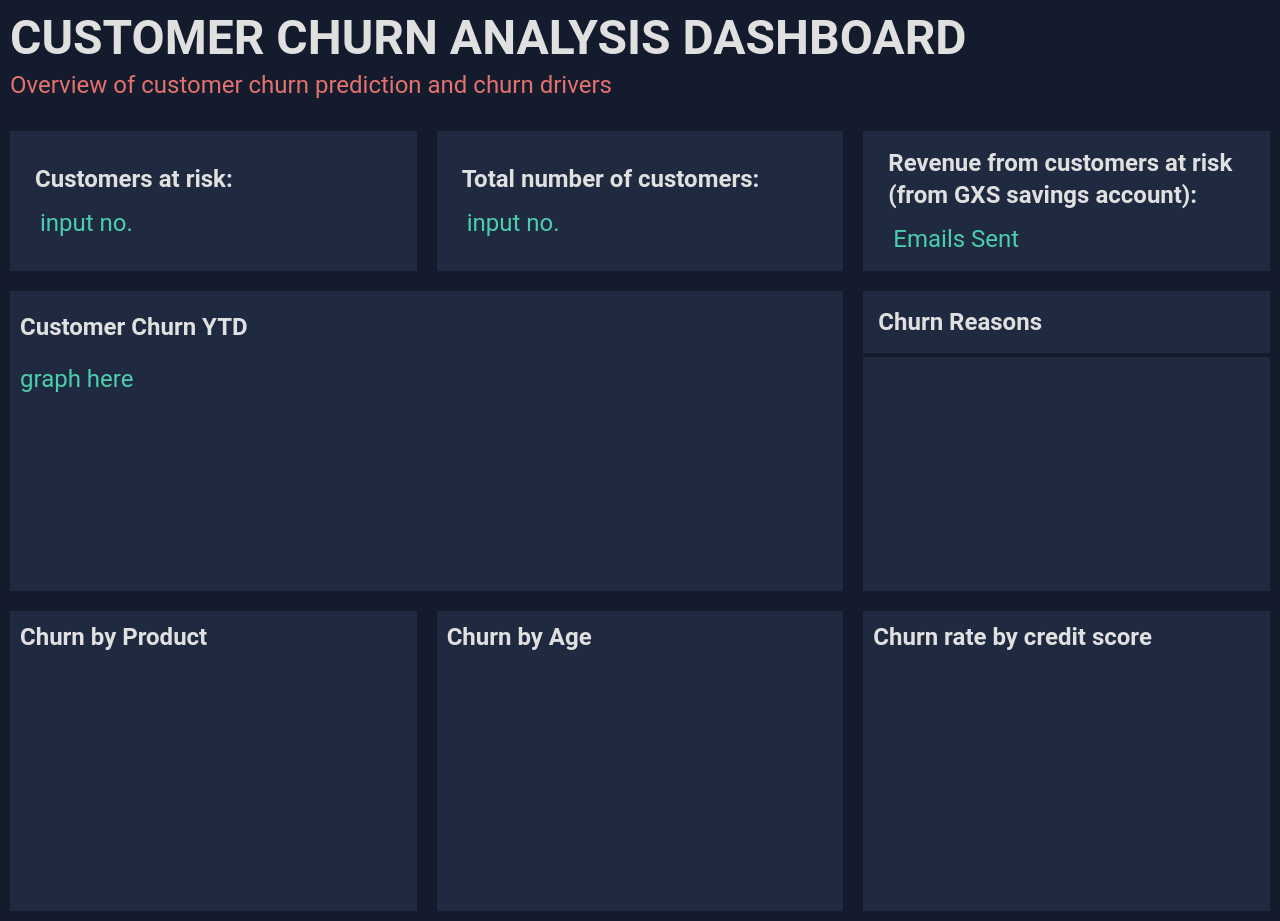
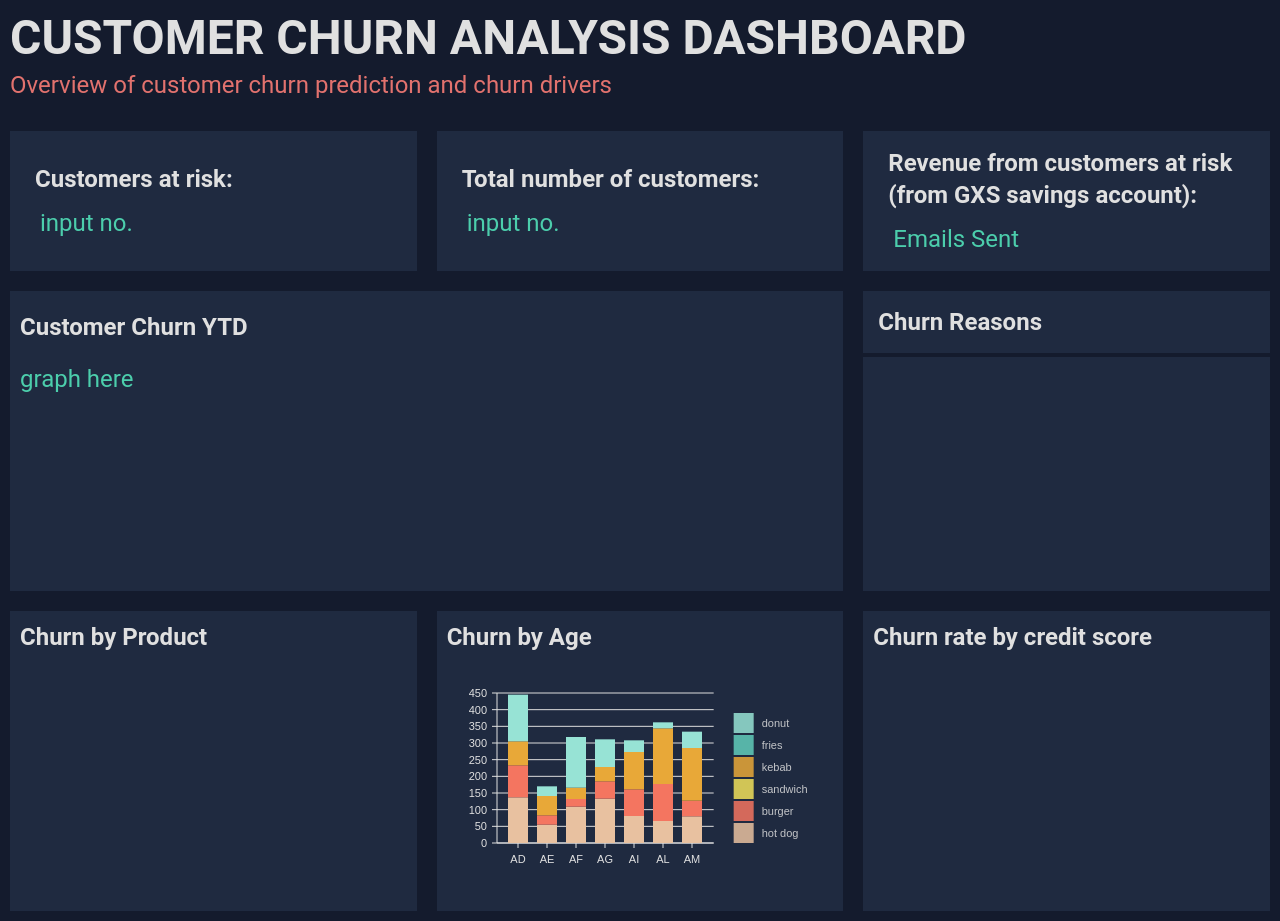
Before and after one commit to joytsy/DSA3101-2320-Ateam, a React (Create React App) app in the folder frontend/churnguard/: page / in a window 1280 px wide. Built offline with nearby package versions, Linux system fonts and the light colour scheme.

Commit message:
Fixed BarChart error.

```diff
--- a/frontend/churnguard/package.json
+++ b/frontend/churnguard/package.json
@@ -7,7 +7,7 @@
     "@emotion/react": "^11.11.4",
     "@emotion/styled": "^11.11.5",
     "@mui/icons-material": "^5.15.14",
-    "@mui/material": "^5.15.14",
+    "@mui/material": "^5.15.15",
     "@mui/x-data-grid": "^7.1.0",
     "@nivo/bar": "^0.85.1",
     "@nivo/core": "^0.85.1",
--- /dev/null
+++ b/frontend/churnguard/src/Components/Dashboard/BarChart.js
@@ -0,0 +1,225 @@
+import { useTheme } from "@mui/material";
+import { ResponsiveBar } from "@nivo/bar";
+import { tokens } from "../../theme";
+import FetchData from "./FetchData";
+import React, {useState, useEffect} from "react";
+
+const BarChart =  ({ isDashboard = false}) => {   // accept 'data' and 'isDashboard' as prop
+    const theme = useTheme();
+    const colors = tokens(theme.palette.mode);
+  //   const [data, setData] = useState([]);
+
+  //   // useEffect to fetch from backend
+  //   useEffect(() => {
+  //     fetch("/data")  // api call
+  //     .then(res => res.json())   // put response into json
+  //     .then(data => setData(data))
+  //     .catch(err => console.log(err)) // check if backend data fetched successfully
+  // }, [])
+
+  //   const transformedData = data.map(customer => ({
+  //     age: customer.age,
+  //     churn: customer.churn === 1 ? 'Churned' : 'Not Churned' // Assuming churn is represented as 1 for churned and 0 for not churned
+  //   }));
+
+    return (
+    <ResponsiveBar
+      data={[
+        {
+          country: "AD",
+          "hot dog": 137,
+          "hot dogColor": "hsl(229, 70%, 50%)",
+          burger: 96,
+          burgerColor: "hsl(296, 70%, 50%)",
+          kebab: 72,
+          kebabColor: "hsl(97, 70%, 50%)",
+          donut: 140,
+          donutColor: "hsl(340, 70%, 50%)",
+        },
+        {
+          country: "AE",
+          "hot dog": 55,
+          "hot dogColor": "hsl(307, 70%, 50%)",
+          burger: 28,
+          burgerColor: "hsl(111, 70%, 50%)",
+          kebab: 58,
+          kebabColor: "hsl(273, 70%, 50%)",
+          donut: 29,
+          donutColor: "hsl(275, 70%, 50%)",
+        },
+        {
+          country: "AF",
+          "hot dog": 109,
+          "hot dogColor": "hsl(72, 70%, 50%)",
+          burger: 23,
+          burgerColor: "hsl(96, 70%, 50%)",
+          kebab: 34,
+          kebabColor: "hsl(106, 70%, 50%)",
+          donut: 152,
+          donutColor: "hsl(256, 70%, 50%)",
+        },
+        {
+          country: "AG",
+          "hot dog": 133,
+          "hot dogColor": "hsl(257, 70%, 50%)",
+          burger: 52,
+          burgerColor: "hsl(326, 70%, 50%)",
+          kebab: 43,
+          kebabColor: "hsl(110, 70%, 50%)",
+          donut: 83,
+          donutColor: "hsl(9, 70%, 50%)",
+        },
+        {
+          country: "AI",
+          "hot dog": 81,
+          "hot dogColor": "hsl(190, 70%, 50%)",
+          burger: 80,
+          burgerColor: "hsl(325, 70%, 50%)",
+          kebab: 112,
+          kebabColor: "hsl(54, 70%, 50%)",
+          donut: 35,
+          donutColor: "hsl(285, 70%, 50%)",
+        },
+        {
+          country: "AL",
+          "hot dog": 66,
+          "hot dogColor": "hsl(208, 70%, 50%)",
+          burger: 111,
+          burgerColor: "hsl(334, 70%, 50%)",
+          kebab: 167,
+          kebabColor: "hsl(182, 70%, 50%)",
+          donut: 18,
+          donutColor: "hsl(76, 70%, 50%)",
+        },
+        {
+          country: "AM",
+          "hot dog": 80,
+          "hot dogColor": "hsl(87, 70%, 50%)",
+          burger: 47,
+          burgerColor: "hsl(141, 70%, 50%)",
+          kebab: 158,
+          kebabColor: "hsl(224, 70%, 50%)",
+          donut: 49,
+          donutColor: "hsl(274, 70%, 50%)",
+        },
+      ]}
+      theme={{
+        // added
+        axis: {
+          domain: {
+            line: {
+              stroke: colors.grey[100],
+            },
+          },
+          legend: {
+            text: {
+              fill: colors.grey[100],
+            },
+          },
+          ticks: {
+            line: {
+              stroke: colors.grey[100],
+              strokeWidth: 1,
+            },
+            text: {
+              fill: colors.grey[100],
+            },
+          },
+        },
+        legends: {
+          text: {
+            fill: colors.grey[100],
+          },
+        },
+      }}
+      // keys={"age"}
+      // indexBy={"churn"}
+      keys={["hot dog", "burger", "sandwich", "kebab", "fries", "donut"]}
+      indexBy="country"
+      margin={{ top: 50, right: 130, bottom: 50, left: 60 }}
+      padding={0.3}
+      valueScale={{ type: "linear" }}
+      indexScale={{ type: "band", round: true }}
+      colors={{ scheme: "nivo" }}
+      defs={[
+        {
+          id: "dots",
+          type: "patternDots",
+          background: "inherit",
+          color: "#38bcb2",
+          size: 4,
+          padding: 1,
+          stagger: true,
+        },
+        {
+          id: "lines",
+          type: "patternLines",
+          background: "inherit",
+          color: "#eed312",
+          rotation: -45,
+          lineWidth: 6,
+          spacing: 10,
+        },
+      ]}
+      borderColor={{
+        from: "color",
+        modifiers: [["darker", "1.6"]],
+      }}
+      axisTop={null}
+      axisRight={null}
+      axisBottom={{
+        tickSize: 5,
+        tickPadding: 5,
+        tickRotation: 0,
+        legend: isDashboard ? undefined : "churn", // changed
+        legendPosition: "middle",
+        legendOffset: 32,
+      }}
+      axisLeft={{
+        tickSize: 5,
+        tickPadding: 5,
+        tickRotation: 0,
+        legend: isDashboard ? undefined : "customer age", // changed
+        legendPosition: "middle",
+        legendOffset: -40,
+      }}
+      enableLabel={false}
+      labelSkipWidth={12}
+      labelSkipHeight={12}
+      labelTextColor={{
+        from: "color",
+        modifiers: [["darker", 1.6]],
+      }}
+      legends={[
+        {
+          dataFrom: "keys",
+          anchor: "bottom-right",
+          direction: "column",
+          justify: false,
+          translateX: 120,
+          translateY: 0,
+          itemsSpacing: 2,
+          itemWidth: 100,
+          itemHeight: 20,
+          itemDirection: "left-to-right",
+          itemOpacity: 0.85,
+          symbolSize: 20,
+          effects: [
+            {
+              on: "hover",
+              style: {
+                itemOpacity: 1,
+              },
+            },
+          ],
+        },
+      ]}
+      role="application"
+      barAriaLabel={function (e) {
+        return e.id + ": " + e.formattedValue + " in country: " + e.indexValue;
+      }}
+    />
+  );
+};
+
+export default BarChart;
--- a/frontend/churnguard/src/Components/Dashboard/Dashboard.jsx
+++ b/frontend/churnguard/src/Components/Dashboard/Dashboard.jsx
@@ -3,7 +3,7 @@
 import PersonAddIcon from "@mui/icons-material/PersonAdd";
 import Header from "./Header";
 import StatBox from "./StatBox";
-import BarChart from "./BarChart";
+import BarChart from "./BarChart.js";
 
 const Dashboard = () => {
     const theme = useTheme();
@@ -210,9 +210,9 @@
             >
               Churn by Age
             </Typography>
-            {/* <Box height="250px" mt="-20px">
+            { <Box height="250px" mt="-20px">
               <BarChart isDashboard={true} />
-            </Box> */}
+            </Box> }
           </Box>
           <Box
             gridColumn="span 4"
```
Also changed, not shown: 1 other file (tests, documents, lock files or other folders).
